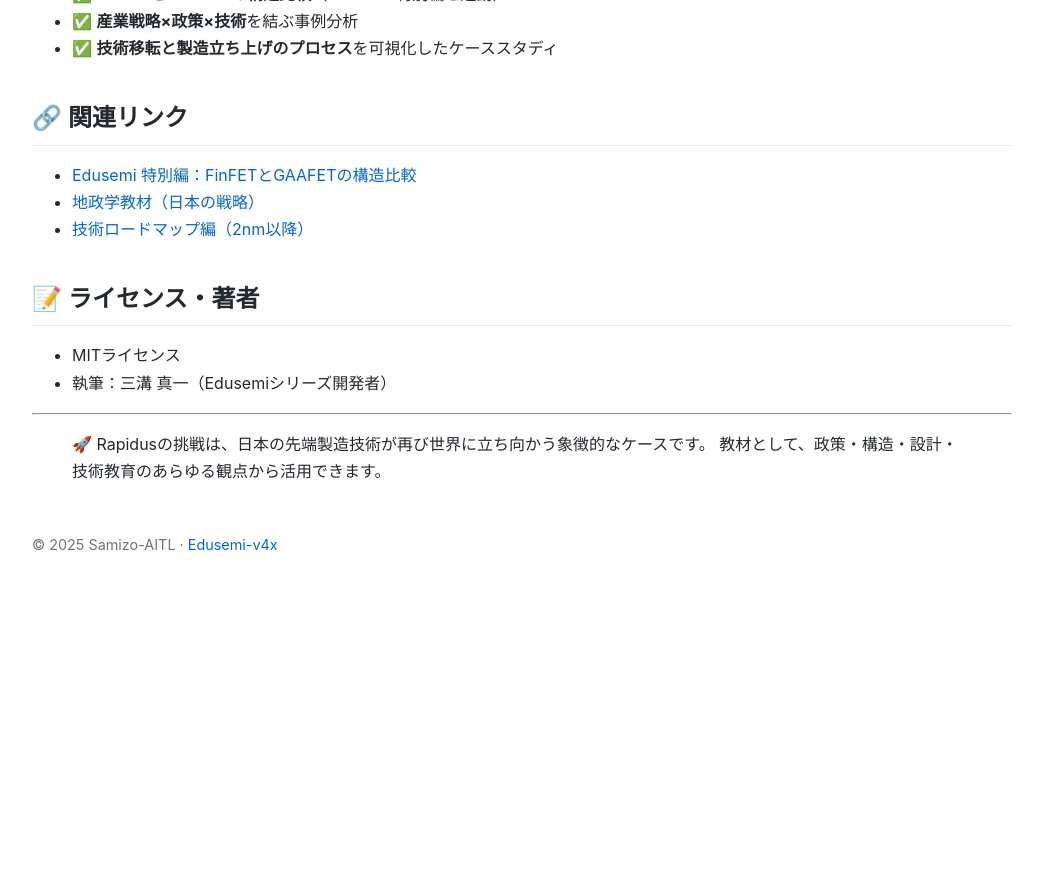
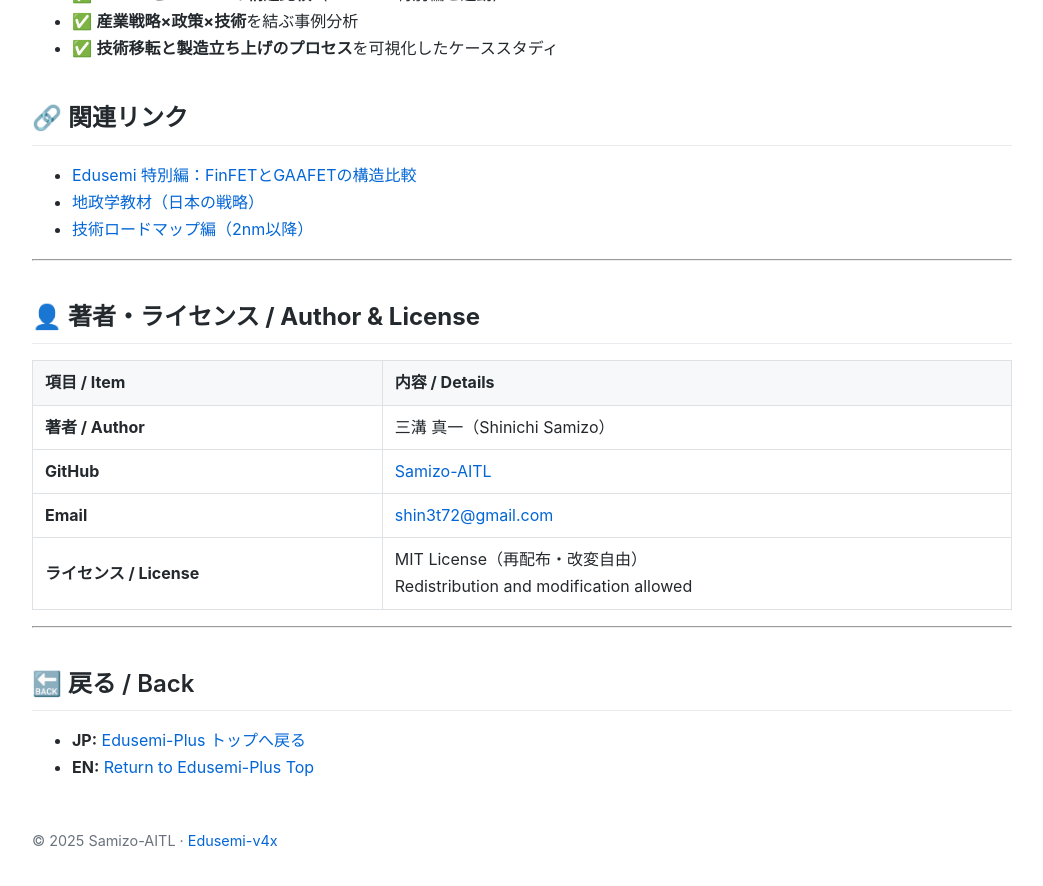
Before and after one commit to Samizo-AITL/Edusemi-Plus, a Jekyll site: the page built from rapidus/index.md, in a window 1280 px wide and 900 px high, scrolled down 1068 px. Shown: the top 886 px of the window, without its empty margins (118-1161 px from the left). Built offline with Jekyll 4.4.1, drawn with Linux system fonts in a browser that asks for light colours; before the commit the page ends 1672 px from its top, so only the background shows below that.

Commit message:
Update index.md

```diff
--- a/rapidus/index.md
+++ b/rapidus/index.md
@@ -42,11 +42,19 @@
 - [地政学教材（日本の戦略）](../geopolitics/japan.md)
 - [技術ロードマップ編（2nm以降）](../tsmc-insight/roadmap.md)
 
-## 📝 ライセンス・著者
-- MITライセンス
-- 執筆：三溝 真一（Edusemiシリーズ開発者）
+---
+
+## 👤 **著者・ライセンス / Author & License**
+
+| **項目 / Item** | **内容 / Details** |
+|-----------------|--------------------|
+| **著者 / Author** | 三溝 真一（Shinichi Samizo） |
+| **GitHub** | [Samizo-AITL](https://github.com/Samizo-AITL) |
+| **Email** | [shin3t72@gmail.com](mailto:shin3t72@gmail.com) |
+| **ライセンス / License** | MIT License（再配布・改変自由）<br>Redistribution and modification allowed |
 
 ---
 
-> 🚀 Rapidusの挑戦は、日本の先端製造技術が再び世界に立ち向かう象徴的なケースです。
-> 教材として、政策・構造・設計・技術教育のあらゆる観点から活用できます。
+## 🔙 戻る / Back
+- **JP:** [Edusemi-Plus トップへ戻る](https://samizo-aitl.github.io/Edusemi-Plus/index.html)
+- **EN:** [Return to Edusemi-Plus Top](https://samizo-aitl.github.io/Edusemi-Plus/index.html)
```
